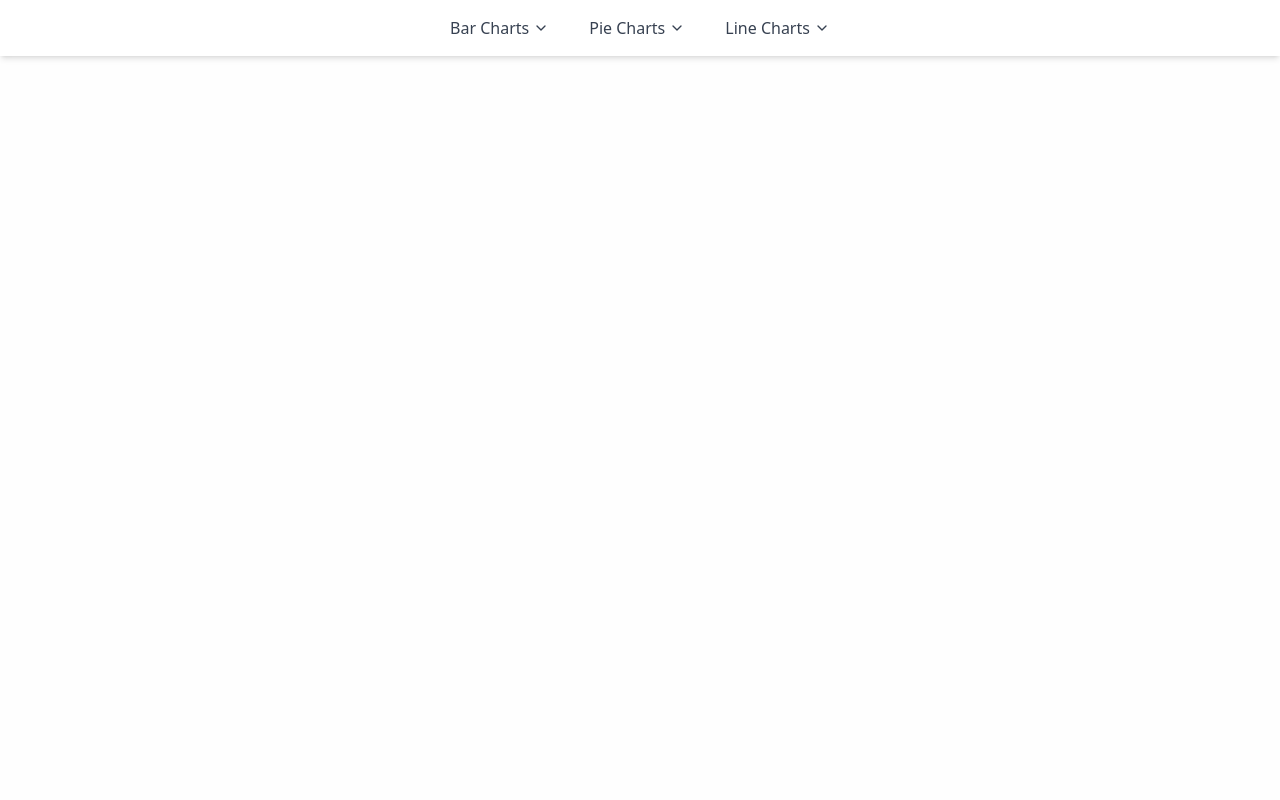
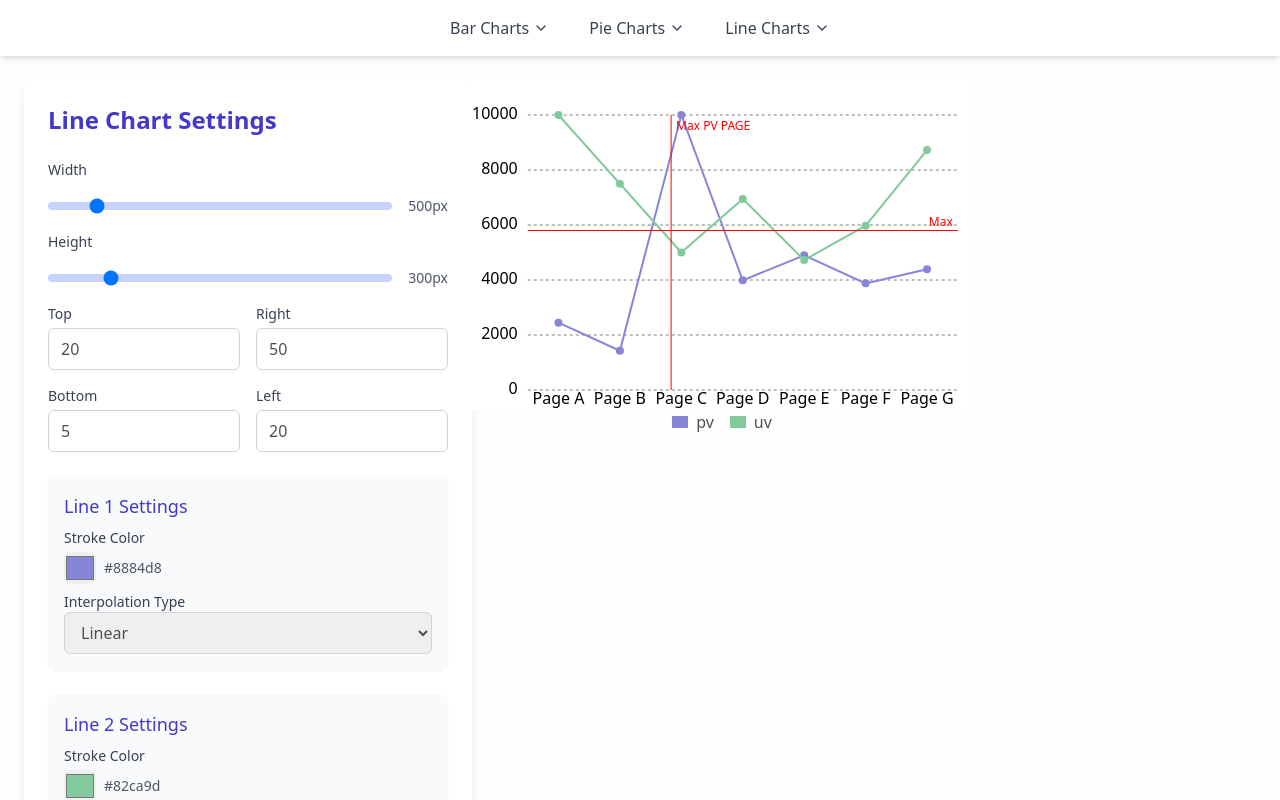
Before and after one commit to unosquare/unochart, a React app: page /reference-line-chart in a window 1280 px wide. Shown: the top 800 px of the page. Built offline with nearby package versions, Linux system fonts and the light colour scheme; the HTML template or start-up script is replaced by a standard one.

Commit message:
ReferenceLineView

```diff
--- a/samples/App.tsx
+++ b/samples/App.tsx
@@ -13,6 +13,7 @@ import PieChartWithCustomizedLabel from './pages/PieChartWithCustomizedLabel';
 import CustomActiveShapePieChart from './pages/CustomActiveShapePieChart';
 import LineChartExample from './pages/LineChartExample';
 import DashedLineChart from './pages/DashedLineChart';
+import ReferenceLineChart from './pages/ReferenceLineChart';
 
 const App = () => {
   return (
@@ -31,6 +32,7 @@ const App = () => {
           <Route path="/custom-active-shape-pie" element={<CustomActiveShapePieChart />} />
           <Route path="/line-chart" element={<LineChartExample />} />
           <Route path="/dashed-line-chart" element={<DashedLineChart />} />
+          <Route path="/reference-line-chart" element={<ReferenceLineChart />} />
         </Routes>
       </div>
     </Router>
--- /dev/null
+++ b/samples/pages/ReferenceLineChart.tsx
@@ -0,0 +1,32 @@
+import React from 'react';
+import LineChartWrapper from '../utils/LineChartWrapper';
+import ReferenceLine from '../../src/ReferenceLine';
+
+const ReferenceLineChart = () => {
+  const initialLines = [
+    { id: 1, stroke: '#8884d8', dataKey: 'pv', type: 'monotone' },
+    { id: 2, stroke: '#82ca9d', dataKey: 'uv', type: 'monotone' },
+  ];
+
+  const additionalComponents = [
+    <ReferenceLine key="refLine1" x="Page C" stroke="red" label="Max PV PAGE" />,
+    <ReferenceLine key="refLine2" y={5800} label="Max" stroke="red" />,
+  ];
+
+  return (
+    <LineChartWrapper
+      initialLines={initialLines}
+      additionalComponents={additionalComponents}
+      initialWidth={500}
+      initialHeight={300}
+      initialMargin={{
+        top: 20,
+        right: 50,
+        left: 20,
+        bottom: 5,
+      }}
+    />
+  );
+};
+
+export default ReferenceLineChart;
--- a/samples/utils/LineChartWrapper.tsx
+++ b/samples/utils/LineChartWrapper.tsx
@@ -18,11 +18,11 @@ const data = [
   { name: 'Page G', uv: 3490, pv: 4300, amt: 2100 },
 ];
 
-const LineChartWrapper = ({ initialLines }) => {
+const LineChartWrapper = ({ initialLines, additionalComponents = [], initialWidth = 730, initialHeight = 250, initialMargin = { top: 5, right: 30, left: 20, bottom: 5 } }) => {
   const [lines, setLines] = useState(initialLines);
-  const [width, setWidth] = useState(730);
-  const [height, setHeight] = useState(250);
-  const [margin, setMargin] = useState({ top: 5, right: 30, left: 20, bottom: 5 });
+  const [width, setWidth] = useState(initialWidth);
+  const [height, setHeight] = useState(initialHeight);
+  const [margin, setMargin] = useState(initialMargin);
 
   return (
     <div className="p-6">
@@ -52,6 +52,7 @@ const LineChartWrapper = ({ initialLines }) => {
               strokeDasharray={line.strokeDasharray}
             />
           ))}
+          {additionalComponents}
         </LineChart>
       </div>
     </div>
--- a/samples/utils/NavBar.tsx
+++ b/samples/utils/NavBar.tsx
@@ -35,6 +35,7 @@ export default function NavBar() {
       items: [
         { name: 'Line Chart', path: '/line-chart' },
         { name: 'Dashed Line Chart', path: '/dashed-line-chart' },
+        { name: 'Reference Line Chart', path: '/reference-line-chart' },
       ],
     },
   ];
--- a/src/LineChart/index.tsx
+++ b/src/LineChart/index.tsx
@@ -5,6 +5,7 @@ import YAxis from '../YAxis';
 import Tooltip from '../Tooltip';
 import Legend from '../Legend';
 import Line from '../Line';
+import ReferenceLine from '../ReferenceLine';
 
 interface LineChartProps {
     width: number;
@@ -89,6 +90,10 @@ const LineChart: React.FC<LineChartProps> = ({
         (child) => React.isValidElement(child) && child.type === Line,
     );
 
+    const referenceLines = Children.toArray(children).filter(
+        (child) => React.isValidElement(child) && child.type === ReferenceLine,
+    );
+
     const legendItems = lineComponents.map((child) => {
         if (React.isValidElement(child)) {
             const lineChild = child as React.ReactElement;
@@ -96,6 +101,18 @@ const LineChart: React.FC<LineChartProps> = ({
         }
         return { color: '', label: '' };
     });
+
+    const xScale = (value: string | number) => {
+        if (typeof value === 'string') {
+            const index = data.findIndex(item => item.name === value);
+            return index * (chartWidth / (data.length - 1));
+        }
+        return value * (chartWidth / (data.length - 1));
+    };
+
+    const yScale = (value: number) => {
+        return chartHeight - ((value - minValue) / (maxValue - minValue)) * chartHeight;
+    };
 
     const handleMouseMove = (event: React.MouseEvent<SVGSVGElement>) => {
         const svgRect = svgRef.current?.getBoundingClientRect();
@@ -148,8 +165,17 @@ const LineChart: React.FC<LineChartProps> = ({
                     {yAxis && cloneElement(yAxis as React.ReactElement, { height: chartHeight, minValue, maxValue })}
                     {Children.map(children, (child) =>
                         React.isValidElement(child) && child.type === Line
-                            ? cloneElement(child, { data, chartWidth, chartHeight })
-                            : child,
+                            ? cloneElement(child, { data, chartWidth, chartHeight, xScale, yScale })
+                            : null
+                    )}
+                    {referenceLines.map((referenceLine, index) =>
+                        cloneElement(referenceLine as React.ReactElement, {
+                            key: index,
+                            chartWidth,
+                            chartHeight,
+                            xScale,
+                            yScale,
+                        })
                     )}
                 </g>
             </svg>
--- /dev/null
+++ b/src/ReferenceLine/index.tsx
@@ -0,0 +1,66 @@
+import React from 'react';
+
+interface ReferenceLineProps {
+  x?: string | number;
+  y?: number;
+  stroke?: string;
+  label?: string;
+  chartWidth?: number;
+  chartHeight?: number;
+  xScale?: (value: string | number) => number;
+  yScale?: (value: number) => number;
+}
+
+const ReferenceLine: React.FC<ReferenceLineProps> = ({
+  x,
+  y,
+  stroke = 'red',
+  label,
+  chartWidth = 0,
+  chartHeight = 0,
+  xScale = (value) => 0,
+  yScale = (value) => 0
+}) => {
+  const xPosition = x !== undefined ? xScale(x) : 0;
+  const yPosition = y !== undefined ? yScale(y) : 0;
+
+  return (
+    <g className="recharts-reference-line">
+      {x !== undefined && (
+        <line
+          x1={xPosition}
+          y1={0}
+          x2={xPosition}
+          y2={chartHeight}
+          stroke={stroke}
+          strokeWidth={1}
+        />
+      )}
+      {y !== undefined && (
+        <line
+          x1={0}
+          y1={yPosition}
+          x2={chartWidth}
+          y2={yPosition}
+          stroke={stroke}
+          strokeWidth={1}
+        />
+      )}
+      {label && (
+        <text
+          x={x !== undefined ? xPosition : chartWidth}
+          y={y !== undefined ? yPosition : 0}
+          dy={y !== undefined ? -5 : 15}
+          dx={x !== undefined ? 5 : -5}
+          textAnchor={x !== undefined ? 'start' : 'end'}
+          fill={stroke}
+          fontSize={12}
+        >
+          {label}
+        </text>
+      )}
+    </g>
+  );
+};
+
+export default ReferenceLine;
--- a/src/index.ts
+++ b/src/index.ts
@@ -12,3 +12,4 @@ export { default as Pie } from './Pie';
 export { default as PolarGrid } from './PolarGrid';
 export { default as LineChart } from './LineChart';
 export { default as Line } from './Line';
+export { default as ReferenceLine } from './ReferenceLine';
```
